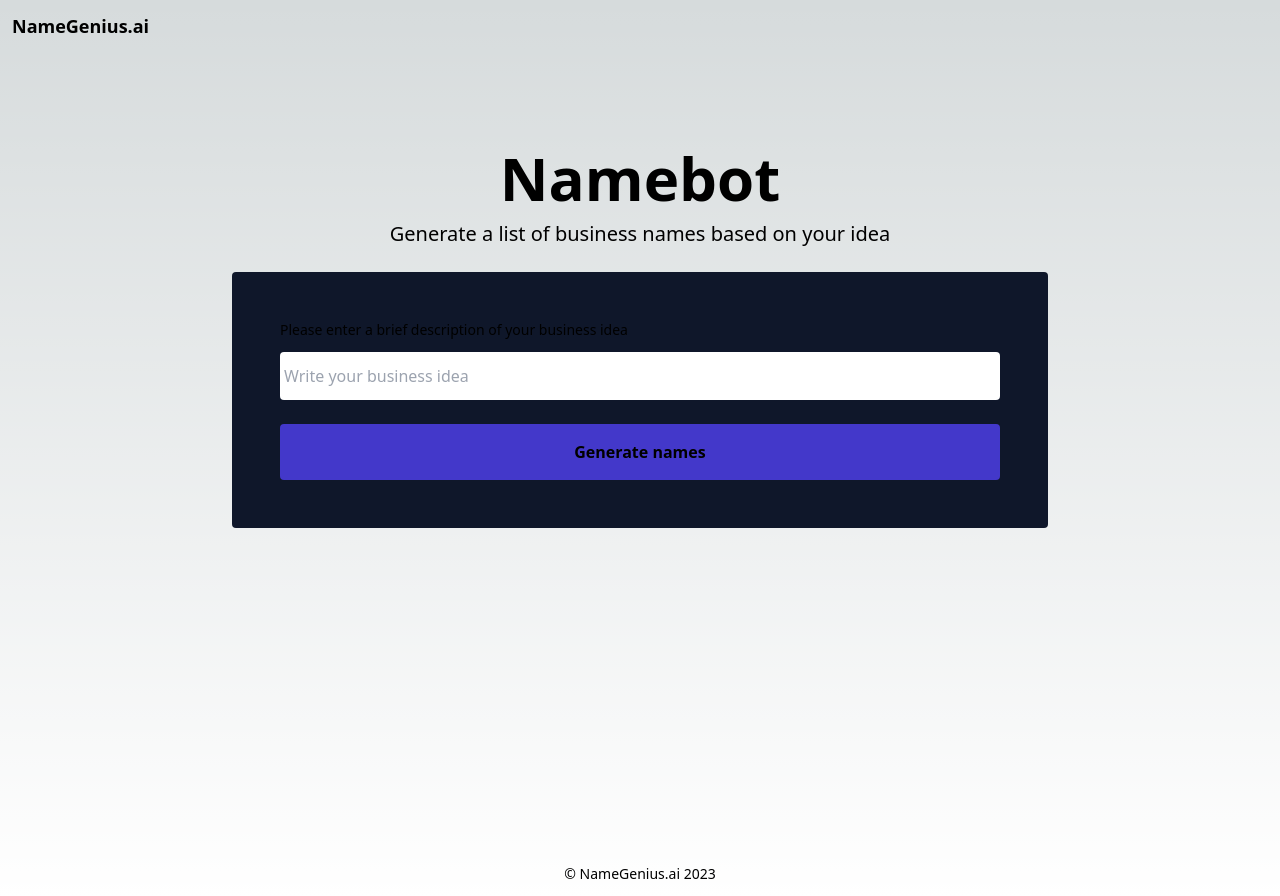
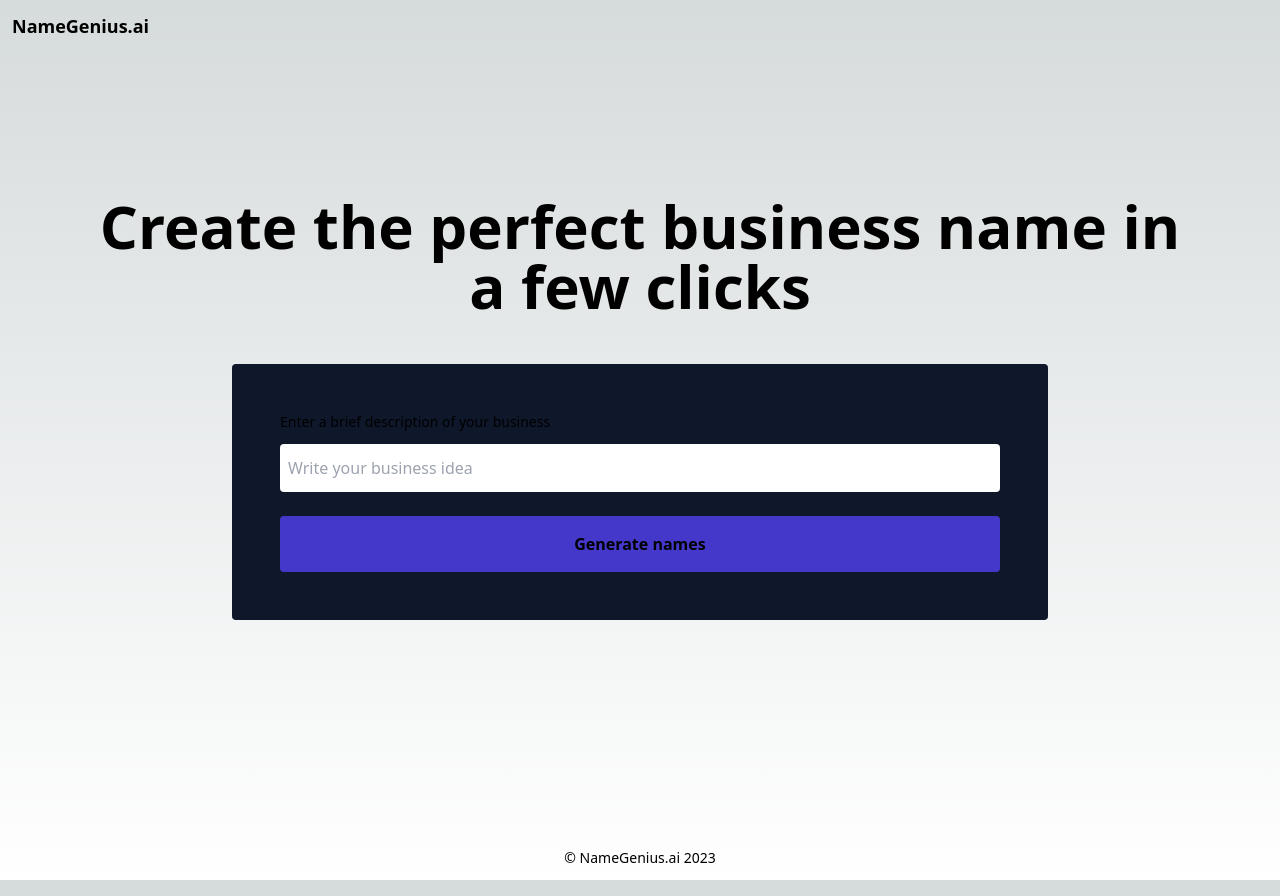
Before and after one commit to janvandenenden/namebot, a Next.js app: page / in a window 1280 px wide. Built offline with nearby package versions, Linux system fonts and the light colour scheme.

Commit message:
improve layout of home page

```diff
--- a/pages/index.tsx
+++ b/pages/index.tsx
@@ -1,7 +1,5 @@
-// import Image from "next/image";
-// import { Inter } from "next/font/google";
-import { useState, useRef } from 'react'
-// import { json } from "stream/consumers";
+import { useState, useRef, FormEvent } from 'react'
+import Link from 'next/link'
 
 export default function Home() {
   const [businessIdea, setBusinessIdea] = useState('')
@@ -9,7 +7,7 @@ export default function Home() {
   const [loading, setLoading] = useState(false)
   const resultRef = useRef<null | HTMLDivElement>(null)
 
-  const submitForm = async (e) => {
+  const submitForm = async (e: FormEvent) => {
     e.preventDefault()
     setLoading(true)
     const response = await fetch('/api/suggest', {
@@ -17,7 +15,7 @@ export default function Home() {
       headers: {
         'Content-Type': 'application/json',
       },
-      body: JSON.stringify({ prompt: businessIdea, count: 10 }),
+      body: JSON.stringify({ prompt: businessIdea, count: 12 }),
     })
     const result = await response.json()
     setSuggestions(result.suggestions)
@@ -26,19 +24,18 @@ export default function Home() {
   }
 
   return (
-    <main className="flex flex-col items-center min-h-screen p-2 md:p-12 lg:p-24">
+    <main className="flex flex-col items-center p-2 md:p-12 lg:p-24">
       <div className="container mx-auto">
         <div className="text-center mb-6">
-          <h1 className="text-6xl font-bold mb-3">Namebot</h1>
-          <p className="font-light text-xl">Generate a list of business names based on your idea</p>
+          <h1 className="text-6xl font-bold my-12">Create the perfect business name in a few clicks</h1>
         </div>
         <form
           className="flex flex-col mx-auto py-6 bg-slate-900 lg:p-12 p-4 mb-6 rounded lg:w-3/4"
           onSubmit={submitForm}
         >
-          <label className="mb-3 text-sm">Please enter a brief description of your business idea</label>
+          <label className="mb-3 text-sm">Enter a brief description of your business</label>
           <input
-            className="mb-6 p-1 h-12 text-black rounded"
+            className="mb-6 p-2 h-12 text-gray-800 rounded"
             placeholder="Write your business idea"
             maxLength={280}
             value={businessIdea}
@@ -74,16 +71,18 @@ export default function Home() {
           </button>
         </form>
       </div>
-      <div className="container mx-auto grid gap-3 lg:grid-cols-3" ref={resultRef}>
-        {suggestions.length > 0 && <h1 className="my-2 col-span-3 text-center text-6xl font-bold">Results</h1>}
+      <div className="container mx-auto my-12" ref={resultRef}>
+        {suggestions.length > 0 && <h1 className="mb-12 text-center text-3xl font-light">Explore some Top Picks</h1>}
+        <div className="grid gap-3 md:grid-cols-2 lg:grid-cols-3">
           {suggestions.map((s, i) => (
             <div
-            className="rounded text-center col-span-1 bg-gradient-to-t from-gray-800 to-gray-700 flex items-center justify-center p-12 font-bold text-3xl"
+              className="rounded text-center col-span-1 bg-gradient-to-t from-slate-800 to-slate-700 flex items-center justify-center p-12"
               key={i}
             >
-            {s}
+              <p className="font-bold break-words text-2xl">{s}</p>
             </div>
           ))}
+        </div>
       </div>
     </main>
   )
```
Lines whose indentation alone changed are shown as unchanged.
